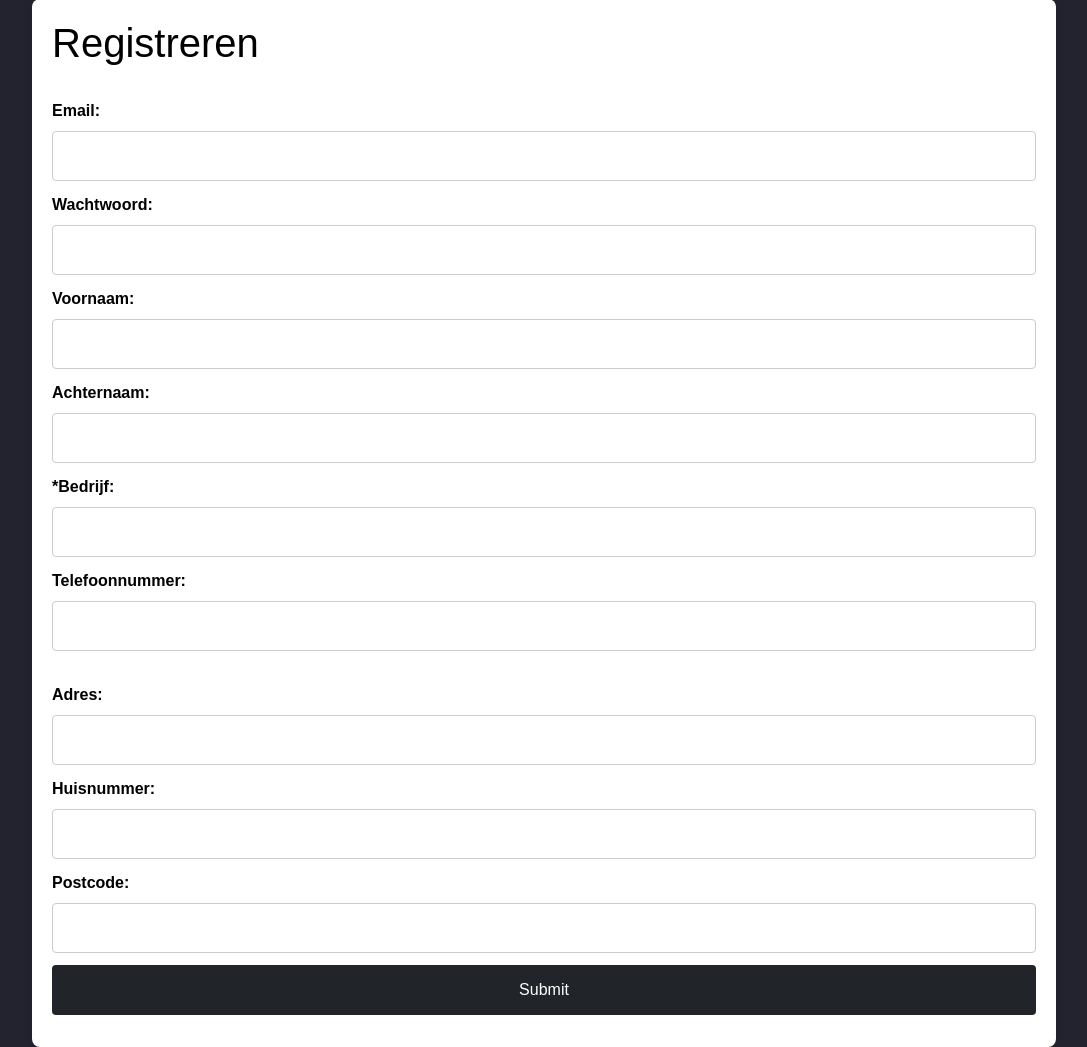
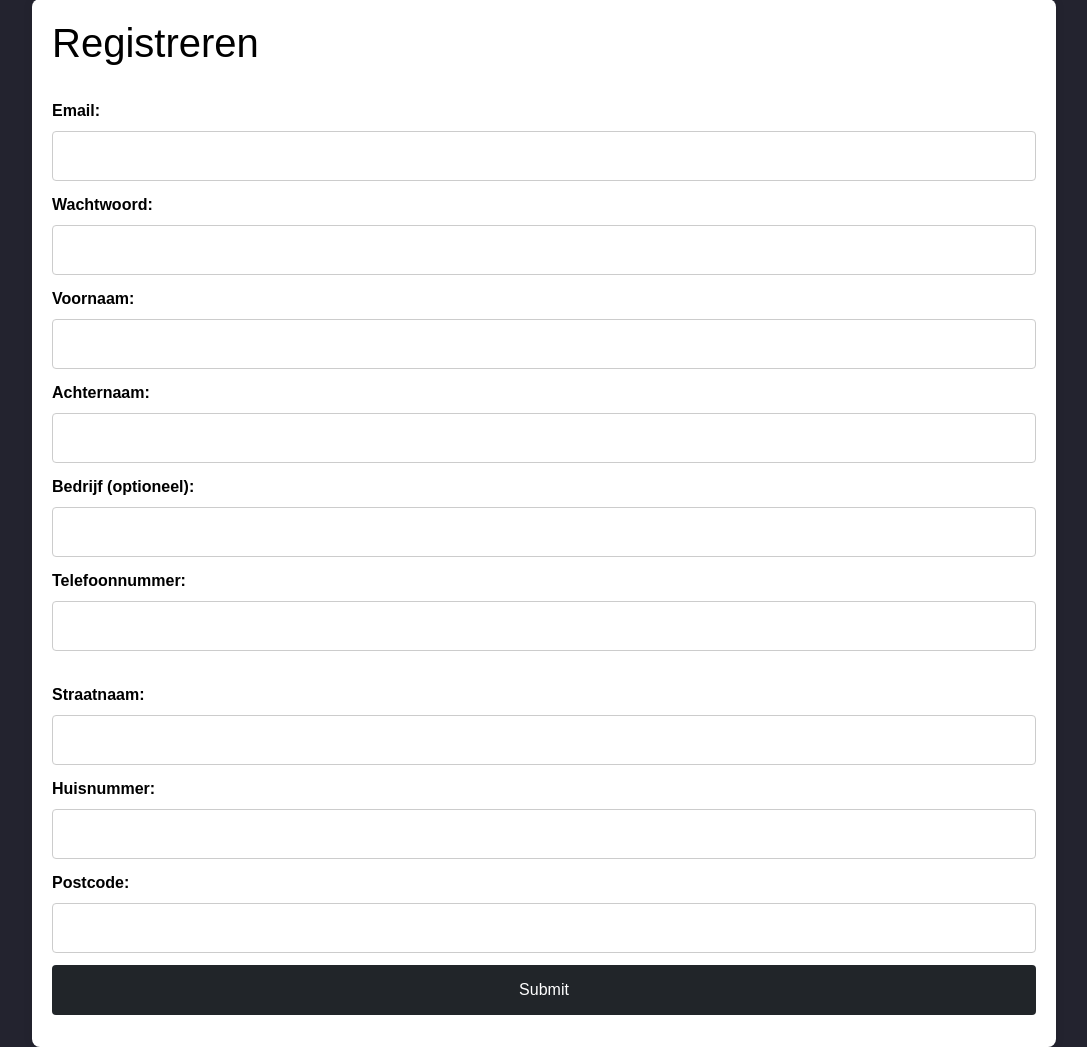
Before and after one commit to Nikai117/Nerdygadgets, a PHP site: page /nerdygadgets/registratie.php in a window 1280 px wide. Shown: the part 227-1274 px from the top of the page, without its empty margins (96-1183 px from the left). Run offline with PHP 8.4, Linux system fonts and the light colour scheme; data that the repository does not hold is empty; some libraries are stand-ins or nearby versions; some web fonts are replaced.

Commit message:
minor front end

```diff
--- a/registratie.php
+++ b/registratie.php
@@ -25,14 +25,14 @@ include __DIR__ . "/header.php";
     <label for="surname">Achternaam:</label>
     <input type="text" id="surname" name="surname" required>
 
-    <label for="company">*Bedrijf:</label>
+    <label for="company">Bedrijf (optioneel):</label>
     <input type="text" id="company" name="company">
 
     <label for="phone">Telefoonnummer:</label>
     <input type="tel" id="phone" name="phone" required>
 
     <div id="gebruikersAdres">
-        <label for="address">Adres:</label>
+        <label for="address">Straatnaam:</label>
         <input type="text" id="address" name="address" required>
 
         <label for="toevoeging">Huisnummer:</label>
```
